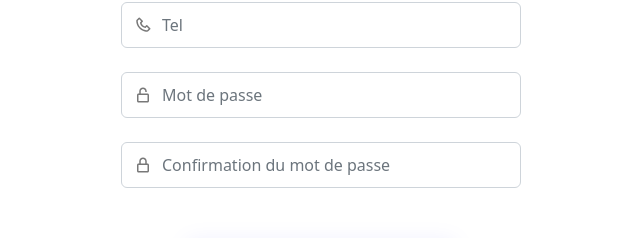
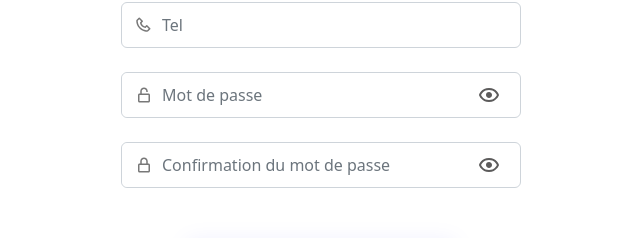
Before and after one commit to AntoinePlanche/VOLUNTEEZE, a React (Create React App) app in the folder FRONTEND/volunteeze/: page /registeruser in a window 1280 px wide. Shown: the part 390-628 px from the top of the page, without its empty margins (319-959 px from the left). Built offline with nearby package versions, Linux system fonts and the light colour scheme; no server answers.

Commit message:
oublie oeil

```diff
--- a/FRONTEND/volunteeze/src/components/RegisterAssociationCard.js
+++ b/FRONTEND/volunteeze/src/components/RegisterAssociationCard.js
@@ -188,7 +188,7 @@ function RegisterUserCard() {
                 required
               />
             </div>*/}
-            <div className="PwdBloc form-control mb-4" id="PwdBloc">
+            <div className="PwdBloc form-control mb-4">
                 <div className='divSvgInput'>
                   <svg className='svgInput' width="24" height="24" viewBox="0 0 24 24">
                     <path d="M17 8V7c0-2.757-2.243-5-5-5S7 4.243 7 7v3H6c-1.103 0-2 .897-2 2v8c0 1.103.897 2 2 2h12c1.103 0 2-.897 2-2v-8c0-1.103-.897-2-2-2H9V7c0-1.654 1.346-3 3-3s3 1.346 3 3v1h2zm1 4 .002 8H6v-8h12z"></path>
@@ -233,7 +233,7 @@ function RegisterUserCard() {
                 required
               />
             </div>*/}
-            <div className="PwdBloc form-control mb-4" id="PwdBloc">
+            <div className="PwdBloc form-control mb-4">
                 <div className='divSvgInput'>
                   <svg className='svgInput' width="24" height="24" viewBox="0 0 24 24">
                     <path d="M12 2C9.243 2 7 4.243 7 7v3H6c-1.103 0-2 .897-2 2v8c0 1.103.897 2 2 2h12c1.103 0 2-.897 2-2v-8c0-1.103-.897-2-2-2h-1V7c0-2.757-2.243-5-5-5zm6 10 .002 8H6v-8h12zm-9-2V7c0-1.654 1.346-3 3-3s3 1.346 3 3v3H9z"></path>
--- a/FRONTEND/volunteeze/src/components/RegisterUserCard.js
+++ b/FRONTEND/volunteeze/src/components/RegisterUserCard.js
@@ -198,6 +198,7 @@ function RegisterUserCard() {
             </div>
           </div>
           <div className="form-outline">
+            <div className="PwdBloc form-control mb-4">
               <div className='divSvgInput'>
                 <svg className='svgInput' width="24" height="24" viewBox="0 0 24 24">
                   <path d="M17 8V7c0-2.757-2.243-5-5-5S7 4.243 7 7v3H6c-1.103 0-2 .897-2 2v8c0 1.103.897 2 2 2h12c1.103 0 2-.897 2-2v-8c0-1.103-.897-2-2-2H9V7c0-1.654 1.346-3 3-3s3 1.346 3 3v1h2zm1 4 .002 8H6v-8h12z"></path>
@@ -214,6 +215,11 @@ function RegisterUserCard() {
                     required
                   />
               </div>
+              <button type="button" id="eye" title="Afficher le mot de passe" onclick="togglePwd()">
+                <svg id="eyeShow" width="24" height="24" style={{display: "flex"}}><path d="M12 9a3.02 3.02 0 0 0-3 3c0 1.642 1.358 3 3 3 1.641 0 3-1.358 3-3 0-1.641-1.359-3-3-3z"></path><path d="M12 5c-7.633 0-9.927 6.617-9.948 6.684L1.946 12l.105.316C2.073 12.383 4.367 19 12 19s9.927-6.617 9.948-6.684l.106-.316-.105-.316C21.927 11.617 19.633 5 12 5zm0 12c-5.351 0-7.424-3.846-7.926-5C4.578 10.842 6.652 7 12 7c5.351 0 7.424 3.846 7.926 5-.504 1.158-2.578 5-7.926 5z"></path></svg>
+                <svg id="eyeHide" width="24" height="24" style={{display: "none"}}><path d="M12 19c.946 0 1.81-.103 2.598-.281l-1.757-1.757c-.273.021-.55.038-.841.038-5.351 0-7.424-3.846-7.926-5a8.642 8.642 0 0 1 1.508-2.297L4.184 8.305c-1.538 1.667-2.121 3.346-2.132 3.379a.994.994 0 0 0 0 .633C2.073 12.383 4.367 19 12 19zm0-14c-1.837 0-3.346.396-4.604.981L3.707 2.293 2.293 3.707l18 18 1.414-1.414-3.319-3.319c2.614-1.951 3.547-4.615 3.561-4.657a.994.994 0 0 0 0-.633C21.927 11.617 19.633 5 12 5zm4.972 10.558-2.28-2.28c.19-.39.308-.819.308-1.278 0-1.641-1.359-3-3-3-.459 0-.888.118-1.277.309L8.915 7.501A9.26 9.26 0 0 1 12 7c5.351 0 7.424 3.846 7.926 5-.302.692-1.166 2.342-2.954 3.558z"></path></svg>
+              </button>
+            </div>
             <div className="form-notch">
               <div className="form-notch-leading"></div>
               <div className="form-notch-middle" style={{width: "52px"}}></div>
@@ -221,6 +227,7 @@ function RegisterUserCard() {
             </div>
           </div>
           <div className="form-outline">
+            <div className="PwdBloc form-control mb-4">
               <div className='divSvgInput'>
                   <svg className='svgInput' width="24" height="24" viewBox="0 0 24 24">
                     <path d="M12 2C9.243 2 7 4.243 7 7v3H6c-1.103 0-2 .897-2 2v8c0 1.103.897 2 2 2h12c1.103 0 2-.897 2-2v-8c0-1.103-.897-2-2-2h-1V7c0-2.757-2.243-5-5-5zm6 10 .002 8H6v-8h12zm-9-2V7c0-1.654 1.346-3 3-3s3 1.346 3 3v3H9z"></path>
@@ -236,6 +243,11 @@ function RegisterUserCard() {
                       placeholder = 'Confirmation du mot de passe'
                       required
                     />
+                </div>
+                <button type="button" id="eye" title="Afficher le mot de passe" onclick="togglePwd()">
+                  <svg id="eyeShow" width="24" height="24" style={{display: "flex"}}><path d="M12 9a3.02 3.02 0 0 0-3 3c0 1.642 1.358 3 3 3 1.641 0 3-1.358 3-3 0-1.641-1.359-3-3-3z"></path><path d="M12 5c-7.633 0-9.927 6.617-9.948 6.684L1.946 12l.105.316C2.073 12.383 4.367 19 12 19s9.927-6.617 9.948-6.684l.106-.316-.105-.316C21.927 11.617 19.633 5 12 5zm0 12c-5.351 0-7.424-3.846-7.926-5C4.578 10.842 6.652 7 12 7c5.351 0 7.424 3.846 7.926 5-.504 1.158-2.578 5-7.926 5z"></path></svg>
+                  <svg id="eyeHide" width="24" height="24" style={{display: "none"}}><path d="M12 19c.946 0 1.81-.103 2.598-.281l-1.757-1.757c-.273.021-.55.038-.841.038-5.351 0-7.424-3.846-7.926-5a8.642 8.642 0 0 1 1.508-2.297L4.184 8.305c-1.538 1.667-2.121 3.346-2.132 3.379a.994.994 0 0 0 0 .633C2.073 12.383 4.367 19 12 19zm0-14c-1.837 0-3.346.396-4.604.981L3.707 2.293 2.293 3.707l18 18 1.414-1.414-3.319-3.319c2.614-1.951 3.547-4.615 3.561-4.657a.994.994 0 0 0 0-.633C21.927 11.617 19.633 5 12 5zm4.972 10.558-2.28-2.28c.19-.39.308-.819.308-1.278 0-1.641-1.359-3-3-3-.459 0-.888.118-1.277.309L8.915 7.501A9.26 9.26 0 0 1 12 7c5.351 0 7.424 3.846 7.926 5-.302.692-1.166 2.342-2.954 3.558z"></path></svg>
+              </button>
             </div>
             <p className="text-danger mt-1">{validation}</p>
             <div className="form-notch">
```
Lines whose indentation alone changed are shown as unchanged.
